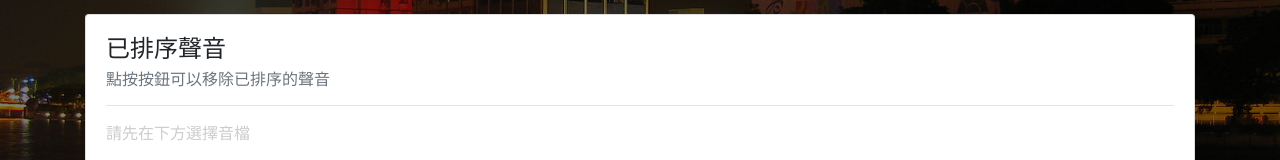
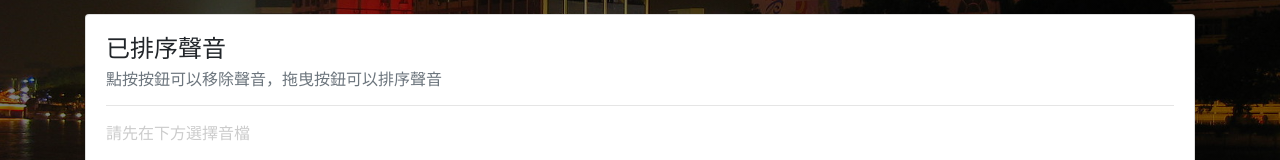
Before and after one commit to rogeraabbccdd/Fadacai-Generator, a Vue app: page /#/ in a window 1280 px wide. Shown: the part 347-507 px from the top of the page. Built offline with nearby package versions, Linux system fonts and the light colour scheme; what vue-github-buttons would draw is missing.

Commit message:
改善使用說明

```diff
--- a/src/components/playquery.vue
+++ b/src/components/playquery.vue
@@ -1,5 +1,8 @@
 <template>
-  <b-card title="已排序聲音" sub-title="點按按鈕可以移除已排序的聲音">
+  <b-card
+    title="已排序聲音"
+    sub-title="點按按鈕可以移除聲音，拖曳按鈕可以排序聲音"
+  >
     <hr />
     <p v-show="snds.length == 0" style="color: #ccc">請先在下方選擇音檔</p>
     <draggable
```
